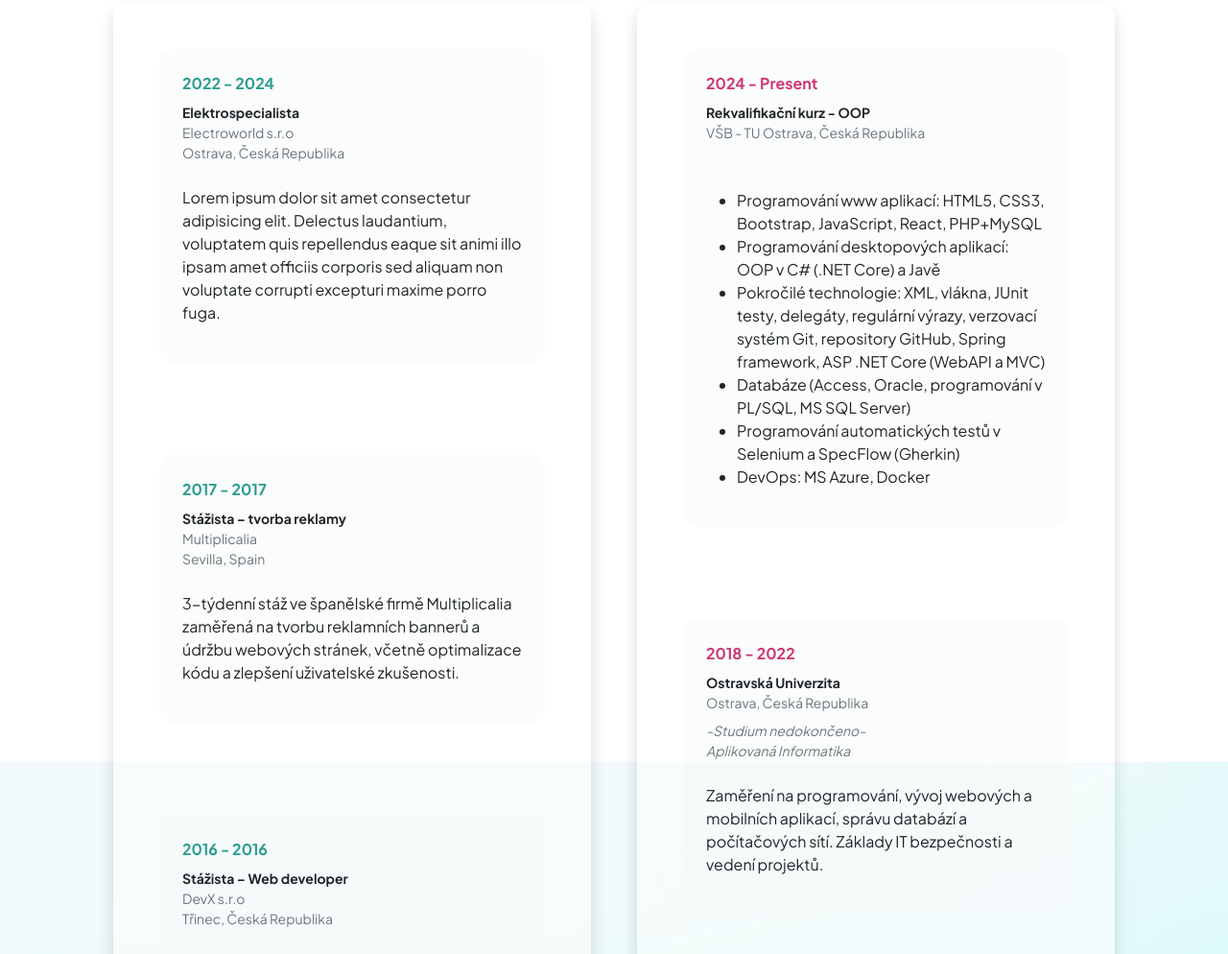
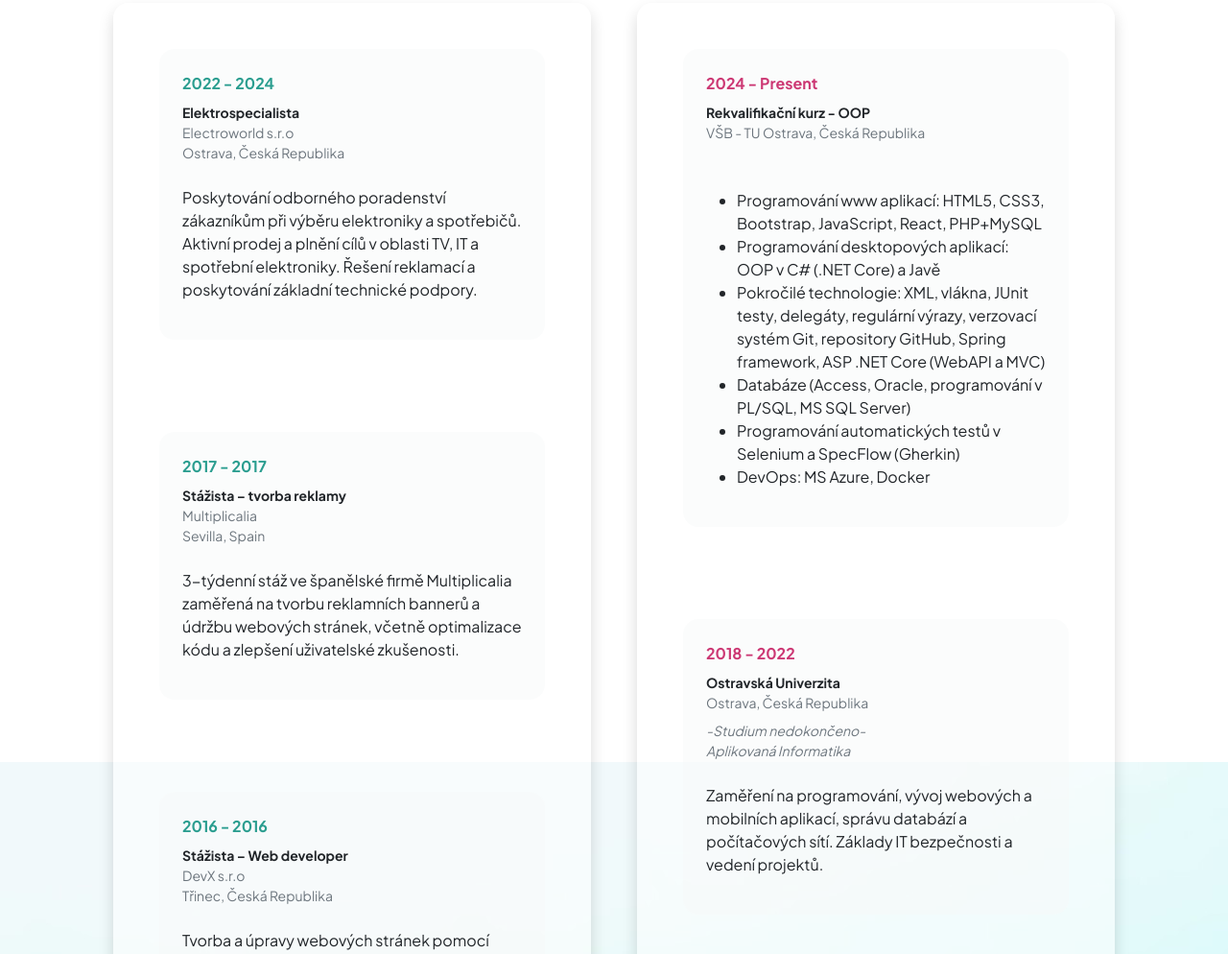
Before and after one commit to pavelcieslar1/portfolio, a plain HTML site: page index.html in a window 1280 px wide. Shown: the part 2039-3033 px from the top of the page at 96% size. Drawn offline with nearby package versions, Linux system fonts and the light colour scheme.

Commit message:
Update index.html

```diff
--- a/index.html
+++ b/index.html
@@ -114,11 +114,9 @@
                                             <div class="small text-muted">Electroworld s.r.o</div>
                                             <div class="small text-muted">Ostrava, Česká Republika</div>
                                             <br>
-                                            <p>Lorem ipsum dolor sit amet consectetur adipisicing elit. Delectus
-                                                laudantium, voluptatem quis repellendus eaque sit animi illo ipsam amet
-                                                officiis corporis sed aliquam non voluptate corrupti excepturi maxime
-                                                porro
-                                                fuga.</p>
+                                            <p>Poskytování odborného poradenství zákazníkům při výběru elektroniky a spotřebičů.
+                                                Aktivní prodej a plnění cílů v oblasti TV, IT a spotřební elektroniky.
+                                                Řešení reklamací a poskytování základní technické podpory.</p>
                                         </div>
                                     </div>
                                 </div>
```
